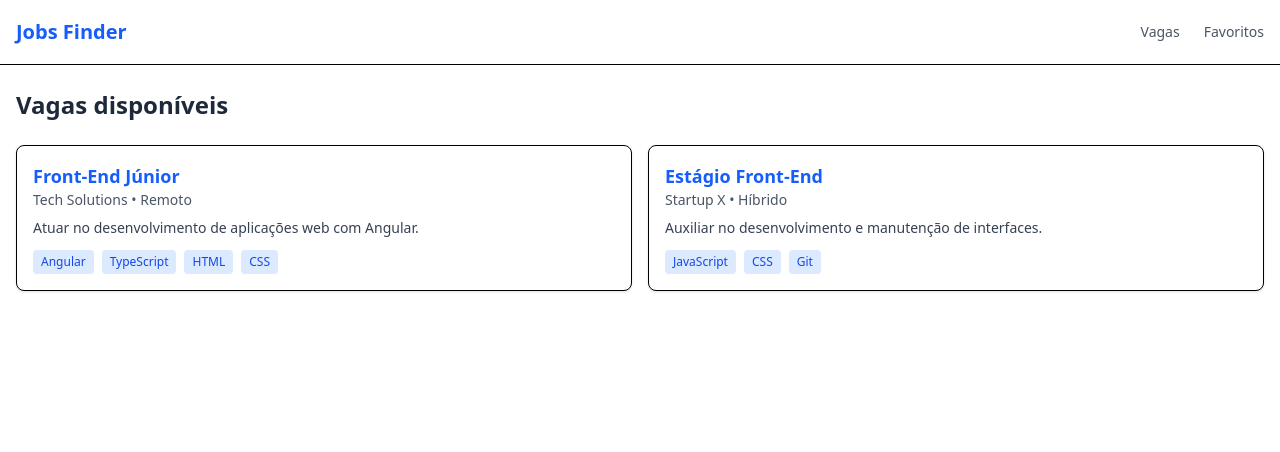
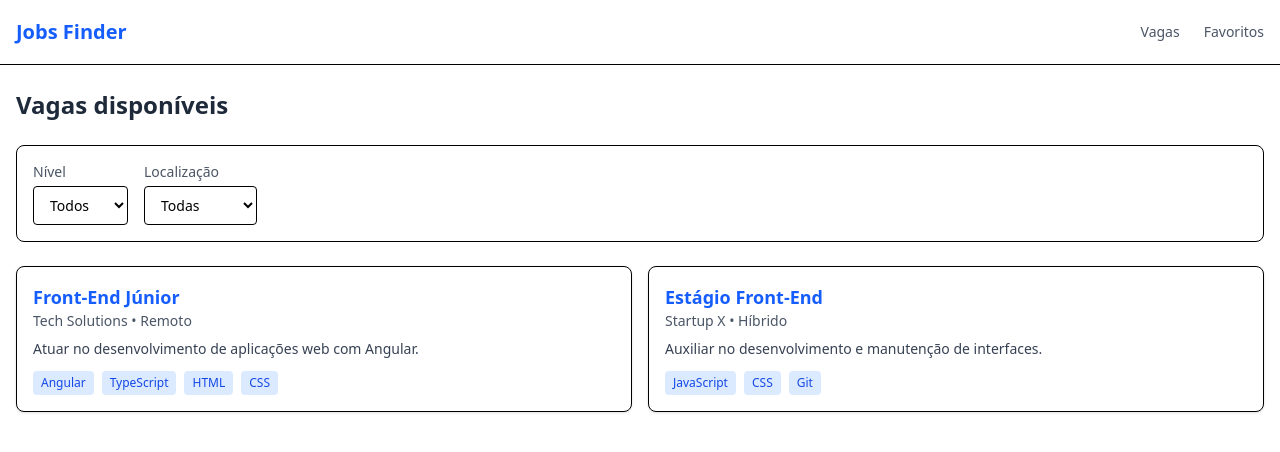
Before and after one commit to GustavoS-Melo/jobs-finder-angular, an Angular app: page / in a window 1280 px wide. Shown: the top 452 px of the page. Built offline with nearby package versions, Linux system fonts and the light colour scheme.

Commit message:
feat: add job filters by level and location

```diff
--- a/src/app/features/jobs/pages/jobs-list/jobs-list.html
+++ b/src/app/features/jobs/pages/jobs-list/jobs-list.html
@@ -3,10 +3,47 @@
     Vagas disponíveis
   </h2>
 
-    <div class="grid gap-4 sm:grid-cols-2">
-    <app-job-card
-      *ngFor="let job of jobs"
-      [job]="job"
-    />
+  <!-- Filters -->
+  <div class="flex flex-wrap gap-4 rounded-lg border bg-white p-4">
+    <!-- Level -->
+    <div>
+      <label class="block text-sm font-medium text-gray-600">
+        Nível
+      </label>
+      <select
+        class="mt-1 rounded border px-3 py-2 text-sm"
+        [(ngModel)]="selectedLevel"
+        (change)="filterJobs()"
+      >
+        <option value="">Todos</option>
+        <option value="Júnior">Júnior</option>
+        <option value="Estágio">Estágio</option>
+      </select>
+    </div>
+
+    <!-- Localization -->
+    <div>
+      <label class="block text-sm font-medium text-gray-600">
+        Localização
+      </label>
+      <select
+        class="mt-1 rounded border px-3 py-2 text-sm"
+        [(ngModel)]="selectedLocation"
+        (change)="filterJobs()"
+      >
+        <option value="">Todas</option>
+        <option value="Remoto">Remoto</option>
+        <option value="Híbrido">Híbrido</option>
+        <option value="Presencial">Presencial</option>
+      </select>
+    </div>
+  </div>
+
+  <!-- List -->
+  <div class="grid gap-4 sm:grid-cols-2">
+  <app-job-card
+    *ngFor="let job of jobs"
+    [job]="job"
+  />
   </div>
 </section>
--- a/src/app/features/jobs/pages/jobs-list/jobs-list.ts
+++ b/src/app/features/jobs/pages/jobs-list/jobs-list.ts
@@ -3,17 +3,36 @@ import { CommonModule } from '@angular/common';
 import { JobsService } from '../../services/jobs.service';
 import { Job } from '../../models/job.model';
 import { JobCardComponent } from '../../components/job-card/job-card';
+import { FormsModule } from '@angular/forms';
+
+type JobLevel = 'Júnior' | 'Estágio' | '';
+type JobLocation = 'Remoto' | 'Híbrido' | 'Presencial' | '';
 
 @Component({
   selector: 'app-jobs-list',
   standalone: true,
-  imports: [CommonModule, JobCardComponent],
+  imports: [CommonModule, JobCardComponent, FormsModule],
   templateUrl: './jobs-list.html',
 })
 export class JobsListComponent {
   jobs: Job[];
+  filteredJobs: Job[] = [];
+
+  selectedLevel: JobLevel = '';
+  selectedLocation: JobLocation = '';
 
   constructor(private jobsService: JobsService) {
     this.jobs = this.jobsService.getJobs();
+    this.filteredJobs = this.jobs;
+  }
+
+  filterJobs(){
+    this.filteredJobs = this.jobs.filter(job => {
+      const levelMatch =! this.selectedLevel || job.level === this.selectedLevel;
+
+    const locationMatch =! this.selectedLocation || job.location === this.selectedLocation;
+
+    return levelMatch && locationMatch;
+    });
   }
 }
```
